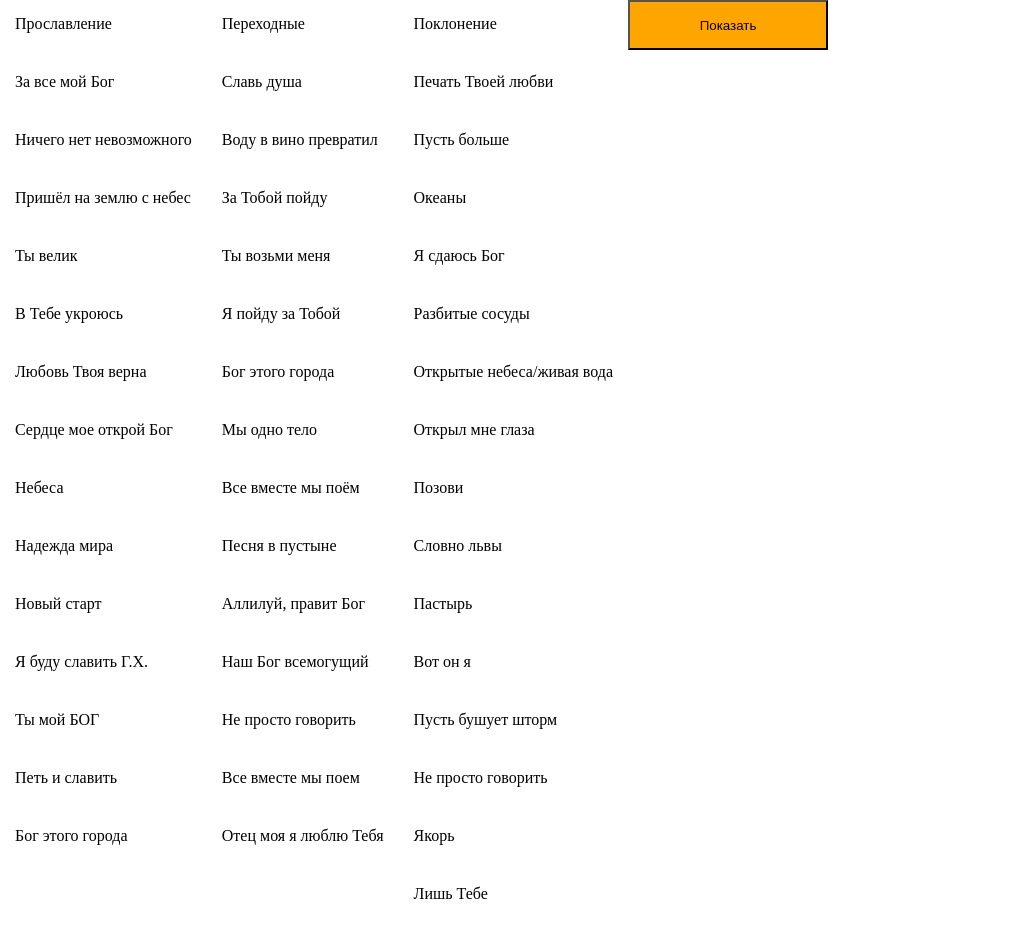
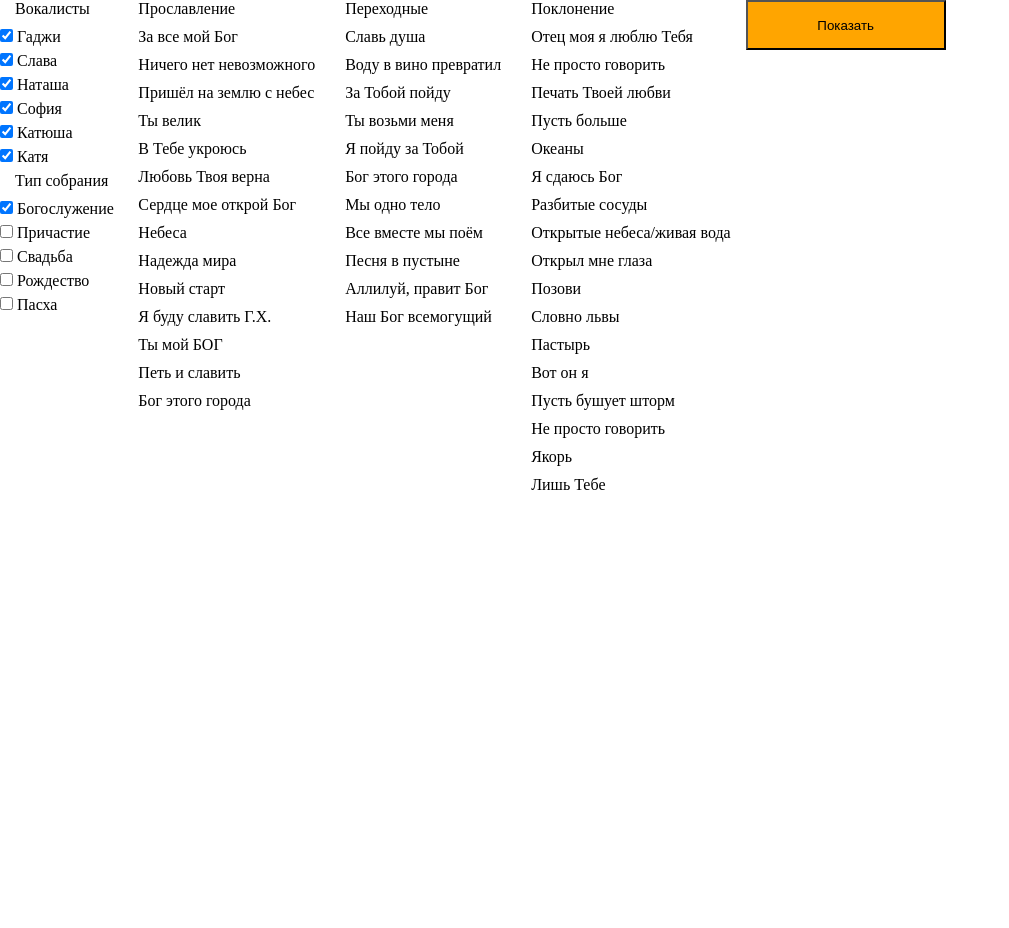
Before and after one commit to andrewleykin/worshiplist, a plain HTML site: page index.html in a window 1280 px wide. Shown: the whole page, without its empty margins (0-1009 px from the left). After the commit the page ends 800 px from the top, so only its background shows below. Drawn offline with nearby package versions, Linux system fonts and the light colour scheme.

Commit message:
add class

```diff
--- a/css/app.css
+++ b/css/app.css
@@ -8,7 +8,12 @@
 span {
 	display: block;
     margin-bottom: 10px;
-    padding: 15px;
+    padding: 0 15px;
+}
+
+.checkbox {
+    margin-bottom: 10px;
+    padding: 0 15px;
 }
 
 .list {
--- a/index.html
+++ b/index.html
@@ -7,25 +7,75 @@
 </head>
 <body>
   <div class="list">
+  <div>
+    <!--  Чек-лист -->
+    <span class="title">Вокалисты</span>
+    <div class="people">
+      <input type="checkbox" id="people1" class="checkbox" data-name="gadji" checked>
+      <label for="people1">Гаджи</label>
+    </div>
+    <div class="people">
+      <input type="checkbox" id="people2" class="checkbox" data-name="slava" checked>
+      <label for="people2">Слава</label>
+    </div>
+    <div class="people">
+      <input type="checkbox" id="people3" class="checkbox" data-name="natasha" checked>
+      <label for="people3">Наташа</label>
+    </div>
+    <div class="people">
+      <input type="checkbox" id="people4" class="checkbox" data-name="sofiya" checked>
+      <label for="people4">София</label>
+    </div>
+    <div class="people">
+      <input type="checkbox" id="people6" class="checkbox" data-name="katysha" checked>
+      <label for="people6">Катюша</label>
+    </div>
+    <div class="people">
+      <input type="checkbox" id="people5" class="checkbox" data-name="katya" checked>
+      <label for="people5">Катя</label>
+    </div>
+
+    <span class="title">Тип собрания</span>
+    <div class="tip">
+      <input type="checkbox" id="tip1" class="checkbox" data-name="sobranie" checked>
+      <label for="tip1">Богослужение</label>
+    </div>
+    <div class="tip">
+      <input type="checkbox" id="tip2" class="checkbox" data-name="prichastie">
+      <label for="tip2">Причастие</label>
+    </div>
+    <div class="tip">
+      <input type="checkbox" id="tip3" class="checkbox" data-name="weeding">
+      <label for="tip3">Свадьба</label>
+    </div>
+    <div class="tip">
+      <input type="checkbox" id="tip4" class="checkbox" data-name="christmas">
+      <label for="tip4">Рождество</label>
+    </div>
+    <div class="tip">
+      <input type="checkbox" id="tip5" class="checkbox" data-name="pasxa">
+      <label for="tip5">Пасха</label>
+    </div>
+   </div>
 
     <!--   Прославление  -->
     <div>
       <span class="title">Прославление</span>
       <div class="item item--1">
-        <span>За все мой Бог</span>
-        <span>Ничего нет невозможного</span>
-        <span>Пришёл на землю с небес</span>
-        <span>Ты велик</span>
-        <span>В Тебе укроюсь</span>
-        <span>Любовь Твоя верна</span>
-        <span>Сердце мое открой Бог</span>
-        <span>Небеса</span>
-        <span>Надежда мира</span>
-        <span>Новый старт</span>
-        <span>Я буду славить Г.Х.</span>
-        <span>Ты мой БОГ</span>
-        <span>Петь и славить</span>
-        <span>Бог этого города</span>
+        <span class="natasha gadji">За все мой Бог</span>
+        <span class="natasha">Ничего нет невозможного</span>
+        <span class="gadji">Пришёл на землю с небес</span>
+        <span class="natasha gadji slava sofiya katysha katya">Ты велик</span>
+        <span class="natasha gadji">В Тебе укроюсь</span>
+        <span class="natasha">Любовь Твоя верна</span>
+        <span class="gadji">Сердце мое открой Бог</span>
+        <span class="natasha gadji">Небеса</span>
+        <span class="natasha">Надежда мира</span>
+        <span class="slava">Новый старт</span>
+        <span class="natasha">Я буду славить Г.Х.</span>
+        <span class="natasha gadji">Ты мой БОГ</span>
+        <span class="natasha gadji">Петь и славить</span>
+        <span class="natasha gadji">Бог этого города</span>
       </div>
     </div>
 
@@ -34,19 +84,16 @@
       <span class="title">Переходные</span>
       <div class="item item--2">
         <span>Славь душа</span>
-        <span>Воду в вино превратил</span>
-        <span>За Тобой пойду</span>
-        <span>Ты возьми меня</span>
-        <span>Я пойду за Тобой</span>
-        <span>Бог этого города</span>
-        <span>Мы одно тело</span>
-        <span>Все вместе мы поём</span>
-        <span>Песня в пустыне</span>
-        <span>Аллилуй, правит Бог</span>
-        <span>Наш Бог всемогущий</span>
-        <span>Не просто говорить</span>
-        <span>Все вместе мы поем</span>
-        <span>Отец моя я люблю Тебя</span>
+        <span class="natasha">Воду в вино превратил</span>
+        <span class="gadji slava">За Тобой пойду</span>
+        <span class="gadji slava">Ты возьми меня</span>
+        <span class="natasha">Я пойду за Тобой</span>
+        <span class="gadji">Бог этого города</span>
+        <span class="natasha gadji slava sofiya katysha katya">Мы одно тело</span>
+        <span class="gadji slava">Все вместе мы поём</span>
+        <span class="sofiya katysha katya">Песня в пустыне</span>
+        <span class="natasha gadji">Аллилуй, правит Бог</span>
+        <span class="natasha gadji">Наш Бог всемогущий</span>
       </div>
     </div>
 
@@ -54,21 +101,23 @@
     <div>
       <span class="title">Поклонение</span>
       <div class="item item--3">
-        <span>Печать Твоей любви</span>
-        <span>Пусть больше</span>
-        <span>Океаны</span>
-        <span>Я сдаюсь Бог</span>
-        <span>Разбитые сосуды</span>
-        <span>Открытые небеса/живая вода</span>
-        <span>Открыл мне глаза</span>
-        <span>Позови</span>
-        <span>Словно львы</span>
-        <span>Пастырь</span>
-        <span>Вот он я</span>
-        <span>Пусть бушует шторм</span>
-        <span>Не просто говорить</span>
-        <span>Якорь</span>
-        <span>Лишь Тебе</span>
+        <span class="natasha sofiya">Отец моя я люблю Тебя</span>
+        <span class="katya">Не просто говорить</span>
+        <span class="gadji sofiya">Печать Твоей любви</span>
+        <span class="natasha">Пусть больше</span>
+        <span class="natasha">Океаны</span>
+        <span class="slava">Я сдаюсь Бог</span>
+        <span class="katysha">Разбитые сосуды</span>
+        <span class="slava">Открытые небеса/живая вода</span>
+        <span class="natasha">Открыл мне глаза</span>
+        <span class="sofiya">Позови</span>
+        <span class="natasha katya">Словно львы</span>
+        <span class="gadji">Пастырь</span>
+        <span class="gadji">Вот он я</span>
+        <span class="natasha">Пусть бушует шторм</span>
+        <span class="katya">Не просто говорить</span>
+        <span class="slava">Якорь</span>
+        <span class="natasha gadji">Лишь Тебе</span>
       </div>
     </div>
 
--- a/js/common.js
+++ b/js/common.js
@@ -1,84 +1,31 @@
 // Функция js
-/*
-$(function(){
-	$('.js-button').click(function() {
-
-		var display = $('.result'),
-			displayGospel = $('.result-gospel'),
-			displayWorship = $('.result-worship'),
-			displayMore = $('.result-more'),
-			item1 = $('.item--1'),
-			item2 = $('.item--2'),
-			item3 = $('.item--3'),
-			child = $('.item').children();
-			child1 = item1.children(),
-			child2 = item2.children(),
-			child3 = item3.children();
-
-			child.removeClass('select');
-			display.html(' ');
-
-		for(i=0; i<=2; i++) {
-			var index = randomInteger(0, child1.length - 1);
-			var reqChild = child1.eq(index);
-			if(reqChild.hasClass('select')) {
-				i--;
-				continue;
-			} else {
-				reqChild.addClass('select');
-			}
-			var html = reqChild.html();
-			displayGospel.append('<span>' + html + '</span>');
-		}
-
-		for(i=0; i<=3; i++) {
-			var index = randomInteger(0, child2.length - 1);
-			var reqChild = child2.eq(index);
-			if(reqChild.hasClass('select')) {
-				i--;
-				continue;
-			} else {
-				reqChild.addClass('select');
-			}
-			var html = reqChild.html();
-			displayGospel.append('<span>' + html + '</span>');
-		}
-
-		for(i=0; i<=1; i++) {
-			var index = randomInteger(0, child3.length - 1);
-			var reqChild = child3.eq(index);
-			if(reqChild.hasClass('select')) {
-				i--;
-				continue;
-			} else {
-				reqChild.addClass('select');
-			}
-			var html = reqChild.html();
-			displayGospel.append('<span>' + html + '</span>');
-		}
-
-	});
-
-	function randomInteger(min, max) {
-		var rand = min + Math.random() * (max + 1 - min);
-		rand = Math.floor(rand);
-		return rand;
-	}
-});
-*/
-
-
-// 2 попытка
 
 $(function(){
 	$('.js-button').click(function() {
 
 		var display = $('.result'),
 			item = $('.item'),
-			startChild = $('.item').children();
+			startChild = $('.item').children(),
+            checkbox = $('.checkbox')
 
 			startChild.removeClass('select');
 			display.html(' ');
+
+      for(i=0;i<=checkbox.length-1;i++) {
+        var reqCheck = checkbox.eq(i);
+            classCheck = reqCheck.data('name');
+        if(!(reqCheck.is(':checked'))) {
+          item.find('.' + classCheck).addClass('noChange');
+        }
+      }
+
+      for(i=0;i<=checkbox.length-1;i++) {
+        var reqCheck = checkbox.eq(i);
+            classCheck = reqCheck.data('name');
+        if(reqCheck.is(':checked')) {
+          item.find('.' + classCheck).removeClass('noChange');
+        }
+      }
 
 		for(v=0; v<=item.length-1; v++) {
             var child = item.eq(v).children();
@@ -94,12 +41,22 @@ $(function(){
                 break;
             }
 		}
+
+
+
+
 	});
 
     function randomChild(count, child) {
       for(i=0; i<=count; i++) {
         var index = randomInteger(0, child.length - 1),
             reqChild = child.eq(index);
+
+        if(reqChild.hasClass('noChange')) {
+          i--;
+          continue;
+        }
+
         if(reqChild.hasClass('select')) {
           i--;
           continue;
```
